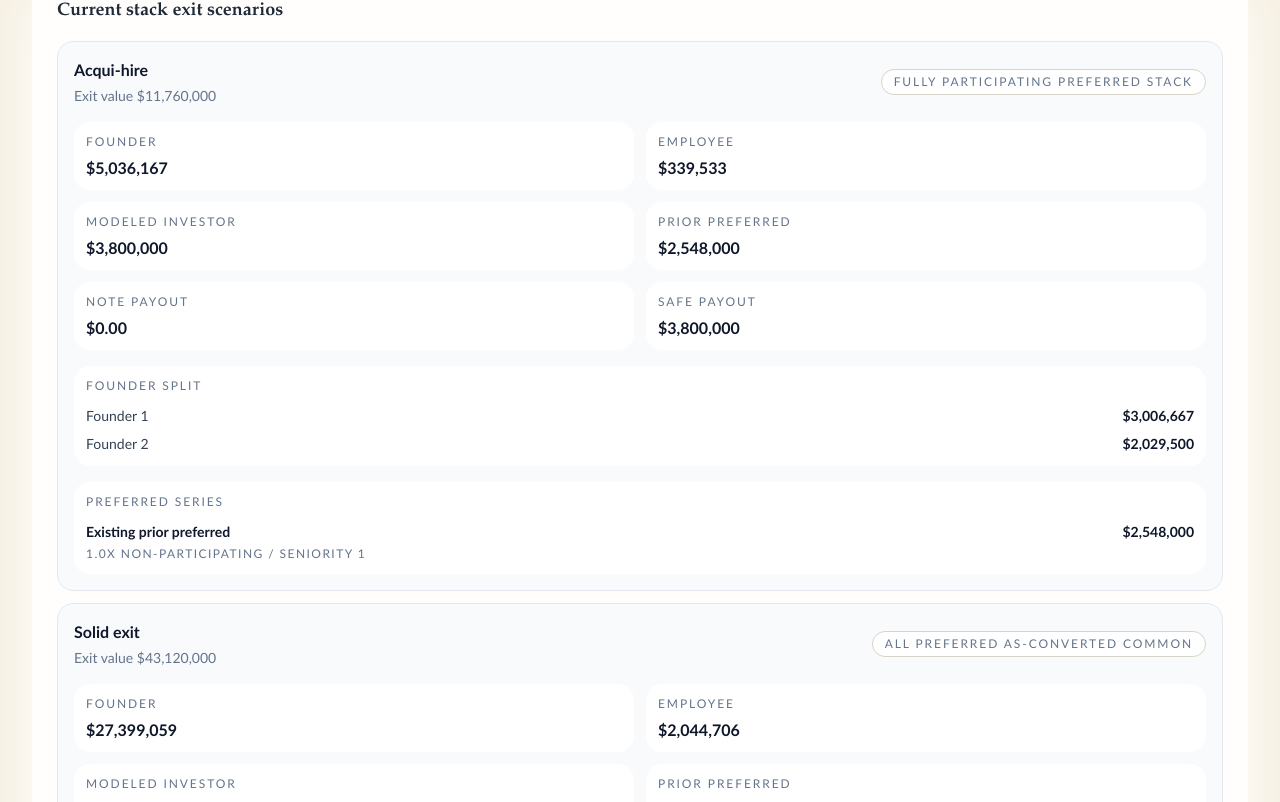
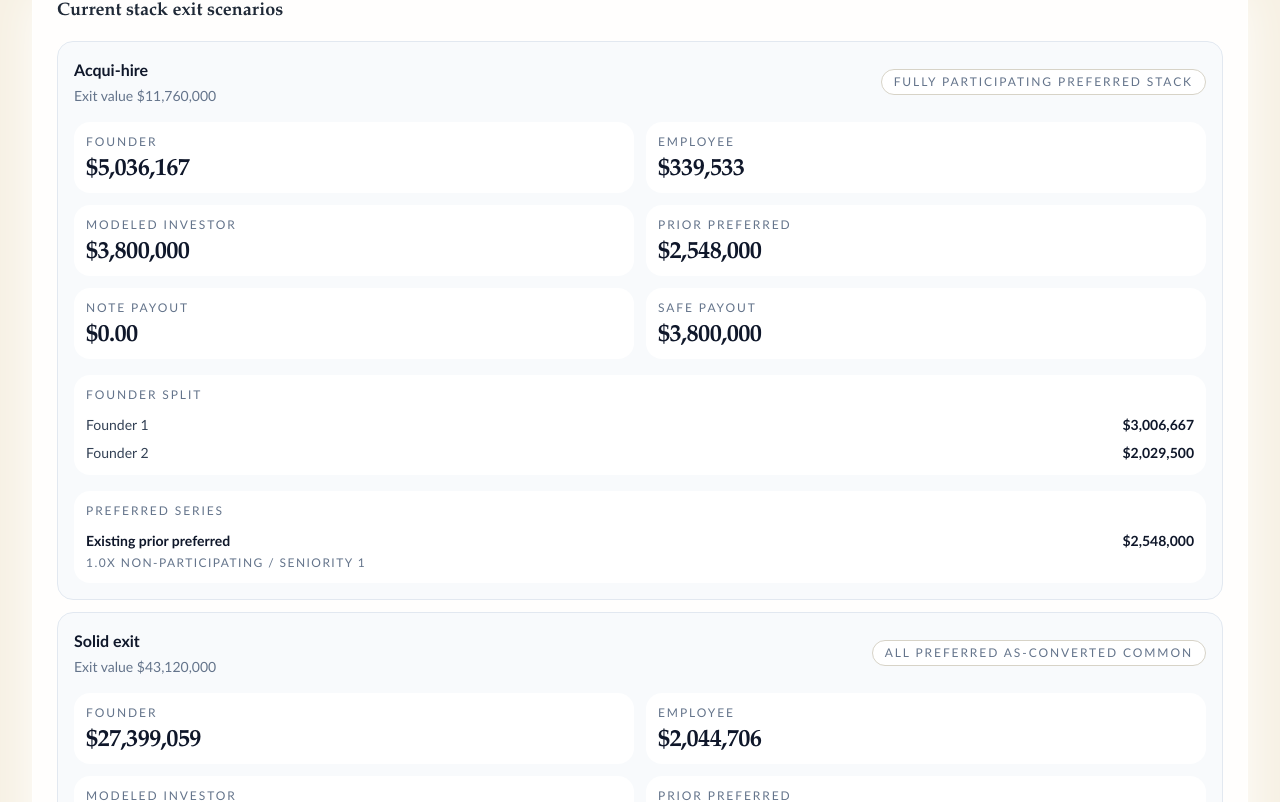
Before and after one commit to imranamindar-rgb/venture-math-lab, a Next.js app: page /cap-table in a window 1280 px wide. Shown: the part 5278-6080 px from the top of the page. Built offline with nearby package versions, Linux system fonts and the light colour scheme.

Commit message:
Tighten waterfall payout tile layout

```diff
--- a/components/cap-table/CapTableWaterfallWorkspace.tsx
+++ b/components/cap-table/CapTableWaterfallWorkspace.tsx
@@ -73,40 +73,40 @@ function WaterfallCard({
                 {scenario.preferredStructure}
               </div>
             </div>
-            <dl className="mt-4 grid gap-3 md:grid-cols-2 2xl:grid-cols-3">
-              <div className="min-w-0 rounded-2xl bg-white px-3 py-3">
+            <dl className="mt-4 grid gap-3 md:grid-cols-2">
+              <div className="min-w-0 overflow-hidden rounded-2xl bg-white px-3 py-3">
                 <dt className="text-xs uppercase tracking-[0.16em] text-slate-500">Founder</dt>
-                <dd className="mt-2 min-w-0 font-semibold leading-tight text-slate-900 [overflow-wrap:anywhere]">
+                <dd className="mt-2 min-w-0 font-heading text-[clamp(1.35rem,1.9vw,2rem)] font-semibold leading-[0.95] tracking-tight text-slate-900 [overflow-wrap:anywhere]">
                   {formatCurrency(scenario.founderProceeds)}
                 </dd>
               </div>
-              <div className="min-w-0 rounded-2xl bg-white px-3 py-3">
+              <div className="min-w-0 overflow-hidden rounded-2xl bg-white px-3 py-3">
                 <dt className="text-xs uppercase tracking-[0.16em] text-slate-500">Employee</dt>
-                <dd className="mt-2 min-w-0 font-semibold leading-tight text-slate-900 [overflow-wrap:anywhere]">
+                <dd className="mt-2 min-w-0 font-heading text-[clamp(1.35rem,1.9vw,2rem)] font-semibold leading-[0.95] tracking-tight text-slate-900 [overflow-wrap:anywhere]">
                   {formatCurrency(scenario.employeeProceeds)}
                 </dd>
               </div>
-              <div className="min-w-0 rounded-2xl bg-white px-3 py-3">
+              <div className="min-w-0 overflow-hidden rounded-2xl bg-white px-3 py-3">
                 <dt className="text-xs uppercase tracking-[0.16em] text-slate-500">Modeled investor</dt>
-                <dd className="mt-2 min-w-0 font-semibold leading-tight text-slate-900 [overflow-wrap:anywhere]">
+                <dd className="mt-2 min-w-0 font-heading text-[clamp(1.35rem,1.9vw,2rem)] font-semibold leading-[0.95] tracking-tight text-slate-900 [overflow-wrap:anywhere]">
                   {formatCurrency(scenario.investorProceeds)}
                 </dd>
               </div>
-              <div className="min-w-0 rounded-2xl bg-white px-3 py-3">
+              <div className="min-w-0 overflow-hidden rounded-2xl bg-white px-3 py-3">
                 <dt className="text-xs uppercase tracking-[0.16em] text-slate-500">Prior preferred</dt>
-                <dd className="mt-2 min-w-0 font-semibold leading-tight text-slate-900 [overflow-wrap:anywhere]">
+                <dd className="mt-2 min-w-0 font-heading text-[clamp(1.35rem,1.9vw,2rem)] font-semibold leading-[0.95] tracking-tight text-slate-900 [overflow-wrap:anywhere]">
                   {formatCurrency(scenario.priorInvestorProceeds)}
                 </dd>
               </div>
-              <div className="min-w-0 rounded-2xl bg-white px-3 py-3">
+              <div className="min-w-0 overflow-hidden rounded-2xl bg-white px-3 py-3">
                 <dt className="text-xs uppercase tracking-[0.16em] text-slate-500">Note payout</dt>
-                <dd className="mt-2 min-w-0 font-semibold leading-tight text-slate-900 [overflow-wrap:anywhere]">
+                <dd className="mt-2 min-w-0 font-heading text-[clamp(1.35rem,1.9vw,2rem)] font-semibold leading-[0.95] tracking-tight text-slate-900 [overflow-wrap:anywhere]">
                   {formatCurrency(scenario.noteProceeds)}
                 </dd>
               </div>
-              <div className="min-w-0 rounded-2xl bg-white px-3 py-3">
+              <div className="min-w-0 overflow-hidden rounded-2xl bg-white px-3 py-3">
                 <dt className="text-xs uppercase tracking-[0.16em] text-slate-500">SAFE payout</dt>
-                <dd className="mt-2 min-w-0 font-semibold leading-tight text-slate-900 [overflow-wrap:anywhere]">
+                <dd className="mt-2 min-w-0 font-heading text-[clamp(1.35rem,1.9vw,2rem)] font-semibold leading-[0.95] tracking-tight text-slate-900 [overflow-wrap:anywhere]">
                   {formatCurrency(scenario.safeProceeds)}
                 </dd>
               </div>
```
